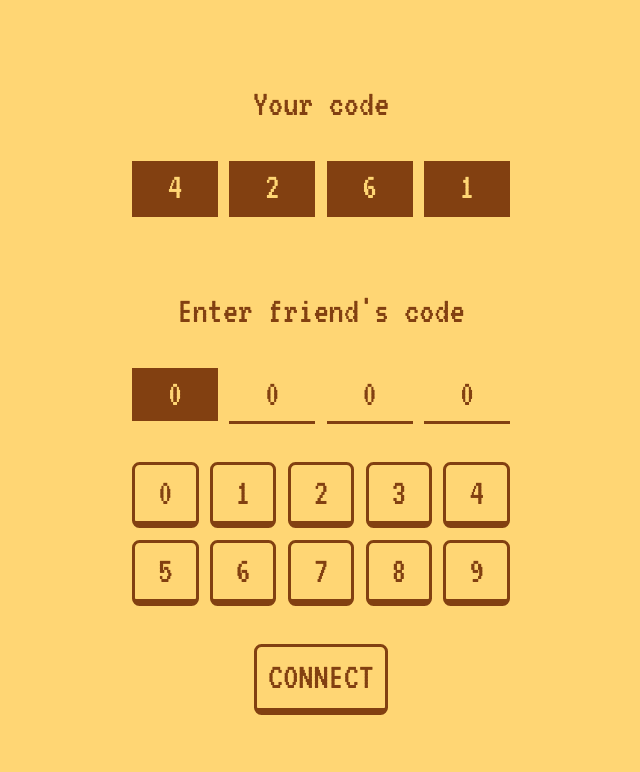
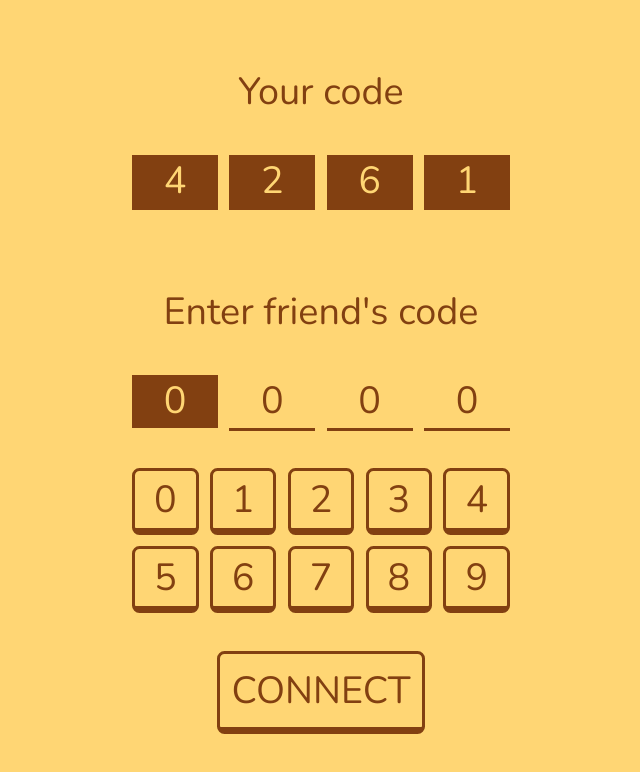
Before and after one commit to marinm/connect-four, a React (Vite) app: page / in a window 1280 px wide. Shown: the top 772 px of the page, without its empty margins (319-959 px from the left). Built offline with nearby package versions, Linux system fonts and the light colour scheme.

Commit message:
use Nunito font

```diff
--- a/index.html
+++ b/index.html
@@ -10,7 +10,7 @@
         <link rel="preconnect" href="https://fonts.googleapis.com" />
         <link rel="preconnect" href="https://fonts.gstatic.com" crossorigin />
         <link
-            href="https://fonts.googleapis.com/css2?family=VT323&display=swap"
+            href="https://fonts.googleapis.com/css2?family=Nunito:wght@200..1000&display=swap"
             rel="stylesheet"
         />
     </head>
--- a/src/index.css
+++ b/src/index.css
@@ -6,7 +6,7 @@ html {
 
 * {
     box-sizing: border-box;
-    font-family: "VT323";
+    font-family: "Nunito";
     color: var(--fg-color);
     border-color: var(--fg-color);
     touch-action: manipulation;
```
